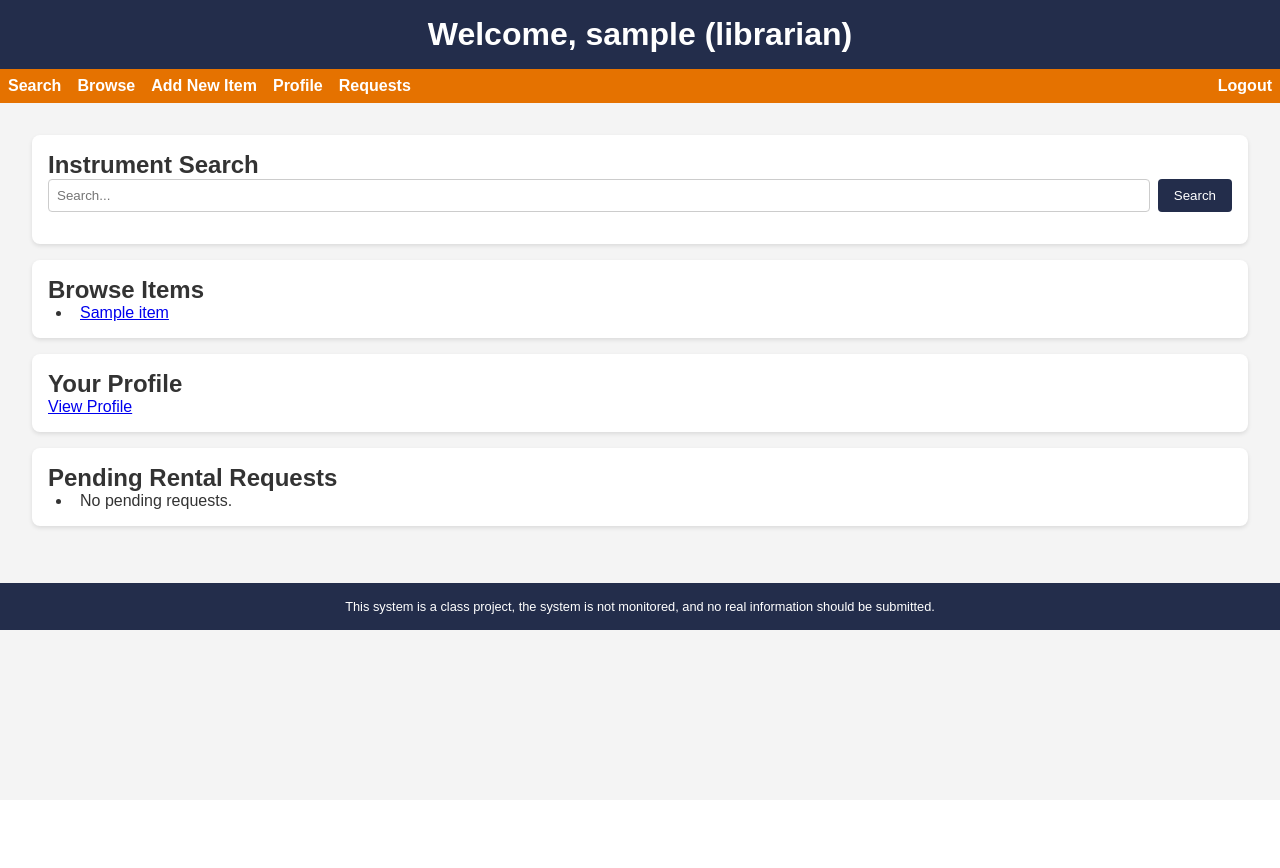
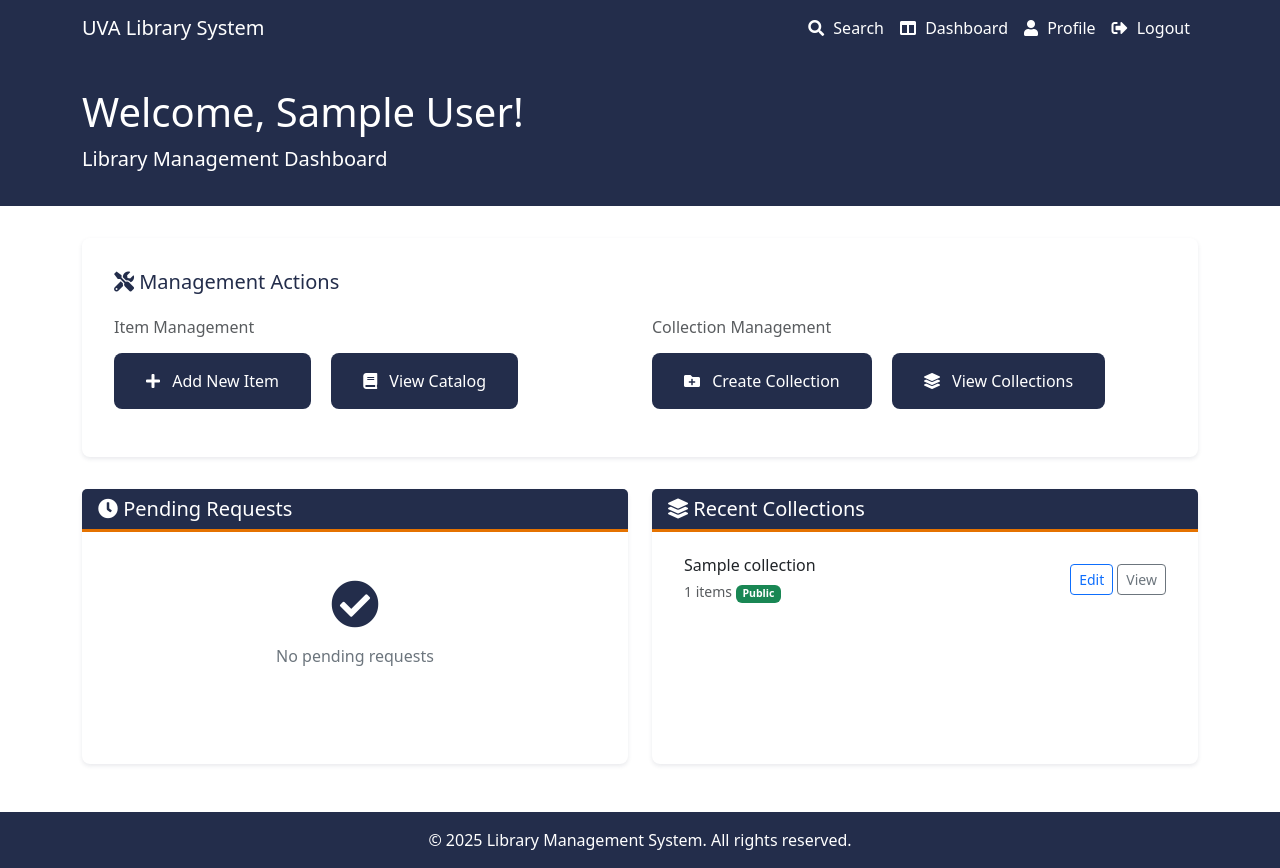
Before and after one commit to KabirSuri/music-instrument-lending-app, a Django app: page /librarian-landing/ in a window 1280 px wide. Before the commit the page ends 630 px from the top, so only its background shows below. Run offline with Django 5.2, Linux system fonts and the light colour scheme; a user stored in the database is signed in; tables that the repository leaves empty hold one stand-in row (values such as "Sample post").

Commit message:
added buttons for librarians to add items and make collections

```diff
--- a/mysite/urls.py
+++ b/mysite/urls.py
@@ -39,6 +39,11 @@ urlpatterns = [
     path('items/<int:item_id>/', views.item_detail, name="item_detail"),
     path('create-item/', views.create_item, name='create-item'),
     path('edit-item/<int:item_id>/', views.edit_item, name='edit-item'),
+    # Collection URLs
+    path('collections/', views.collection_list, name='collections'),
+    path('collections/create/', views.create_collection, name='create-collection'),
+    path('collections/<int:collection_id>/', views.collection_detail, name='collection-detail'),
+    path('collections/<int:collection_id>/edit/', views.edit_collection, name='edit-collection'),
 ]
 
 if settings.DEBUG:
--- a/mysite/views.py
+++ b/mysite/views.py
@@ -2,7 +2,7 @@ from django.shortcuts import render, get_object_or_404, redirect
 from django.contrib.auth.decorators import login_required
 from django.contrib import messages
 from django.db.models import Q
-from .models import Item, BorrowRequest, ItemImage, Library, UserProfile
+from .models import Item, BorrowRequest, ItemImage, Library, UserProfile, Collection
 from .forms import ItemForm, ProfileImageForm
 from django.urls import reverse
 from django.contrib.auth.views import LogoutView
@@ -44,12 +44,18 @@ def patron_login(request):
     return render(request, 'patron-landing.html', context)
 
 def librarian_login(request):
-    items = Item.objects.all()
-    requests = BorrowRequest.objects.filter(approved=False)
-    return render(request, 'librarian-landing.html', {
-        'items': items,
-        'requests': requests
-    })
+    # Get pending borrow requests
+    requests = BorrowRequest.objects.filter(approved=False).order_by('-requested_at')
+
+    # Get recent collections
+    collections = Collection.objects.all().order_by('-id')[:5]  # Get 5 most recent collections
+
+    context = {
+        'requests': requests,
+        'collections': collections,
+    }
+
+    return render(request, 'librarian-landing.html', context)
 
 @login_required
 def profile_view(request):
@@ -194,3 +200,102 @@ def catalog_view(request):
         "items": items,
         "query": query
     })
+
+@login_required
+def collection_list(request):
+    """Display all collections with search functionality."""
+    if not request.user.profile.is_librarian:
+        messages.error(request, "Only librarians can view collections.")
+        return redirect('catalog')
+
+    query = request.GET.get('q', '')
+    if query:
+        collections = Collection.objects.filter(
+            Q(title__icontains=query) |
+            Q(description__icontains=query)
+        )
+    else:
+        collections = Collection.objects.all().order_by('-id')
+
+    return render(request, 'collections/collection_list.html', {
+        'collections': collections,
+        'query': query
+    })
+
+@login_required
+def create_collection(request):
+    """Create a new collection."""
+    if not request.user.profile.is_librarian:
+        messages.error(request, "Only librarians can create collections.")
+        return redirect('catalog')
+
+    if request.method == 'POST':
+        title = request.POST.get('title')
+        description = request.POST.get('description')
+        is_public = request.POST.get('is_public') == 'on'
+
+        if title:
+            collection = Collection.objects.create(
+                title=title,
+                description=description,
+                is_public=is_public,
+                created_by=request.user
+            )
+
+            # Handle selected items
+            item_ids = request.POST.getlist('items')
+            if item_ids:
+                items = Item.objects.filter(id__in=item_ids)
+                collection.items.add(*items)
+
+            messages.success(request, f"Collection '{collection.title}' created successfully!")
+            return redirect('collection-detail', collection_id=collection.id)
+
+    # Get available items for the collection
+    items = Item.objects.all()
+    return render(request, 'collections/create_collection.html', {'items': items})
+
+@login_required
+def collection_detail(request, collection_id):
+    """Display details of a specific collection."""
+    collection = get_object_or_404(Collection, id=collection_id)
+
+    if not collection.is_public and not request.user.profile.is_librarian:
+        messages.error(request, "You don't have permission to view this collection.")
+        return redirect('catalog')
+
+    return render(request, 'collections/collection_detail.html', {
+        'collection': collection
+    })
+
+@login_required
+def edit_collection(request, collection_id):
+    """Edit an existing collection."""
+    if not request.user.profile.is_librarian:
+        messages.error(request, "Only librarians can edit collections.")
+        return redirect('catalog')
+
+    collection = get_object_or_404(Collection, id=collection_id)
+
+    if request.method == 'POST':
+        collection.title = request.POST.get('title', collection.title)
+        collection.description = request.POST.get('description', collection.description)
+        collection.is_public = request.POST.get('is_public') == 'on'
+        collection.save()
+
+        # Update items
+        item_ids = request.POST.getlist('items')
+        collection.items.clear()
+        if item_ids:
+            items = Item.objects.filter(id__in=item_ids)
+            collection.items.add(*items)
+
+        messages.success(request, f"Collection '{collection.title}' updated successfully!")
+        return redirect('collection-detail', collection_id=collection.id)
+
+    # Get available items for the collection
+    items = Item.objects.all()
+    return render(request, 'collections/edit_collection.html', {
+        'collection': collection,
+        'items': items
+    })
--- a/templates/librarian-landing.html
+++ b/templates/librarian-landing.html
@@ -1,126 +1,232 @@
-<!DOCTYPE html>
-<html lang="en">
-<head>
-  <meta charset="UTF-8">
-  <title>Librarian Landing</title>
+{% extends "base.html" %}
+{% load static %}
+
+{% block extra_css %}
 <style>
-    * { margin: 0; padding: 0; box-sizing: border-box; }
-    body { font-family: Arial, sans-serif; background-color: #f4f4f4; color: #333; }
-    header {
-      background-color: #232D4B;
-      color: #fff;
-      padding: 1rem;
-      text-align: center;
+    .dashboard-header {
+        background-color: var(--uva-blue);
+        color: white;
+        padding: 2rem 0;
+        margin-bottom: 2rem;
     }
-    nav {
-      background-color: #E57200;
-      display: flex;
-      justify-content: center;
-      gap: 1rem;
-      padding: 0.5rem;
+
+    .dashboard-card {
+        height: 100%;
+        transition: transform 0.2s;
+        border: none;
+        border-radius: 8px;
+        box-shadow: 0 2px 4px rgba(35, 45, 75, 0.1);
+        margin-bottom: 2rem;
     }
-    nav a {
-      color: #fff;
-      text-decoration: none;
+
+    .dashboard-card:hover {
+        transform: translateY(-5px);
+        box-shadow: 0 5px 15px rgba(35, 45, 75, 0.1);
+    }
+
+    .card-header {
+        border-bottom: 3px solid var(--uva-orange);
+    }
+
+    .status-badge {
+        padding: 0.5em 1em;
+        border-radius: 15px;
+        font-size: 0.8rem;
         font-weight: bold;
     }
-    main {
+
+    .status-pending {
+        background-color: var(--uva-orange);
+        color: white;
+    }
+
+    .status-approved {
+        background-color: #28a745;
+        color: white;
+    }
+
+    .empty-state {
+        text-align: center;
         padding: 2rem;
-      min-height: 60vh;
+        color: #6c757d;
     }
-    ul {
-      padding-left: 1.5rem;
+
+    .empty-state i {
+        font-size: 3rem;
+        color: var(--uva-blue);
+        margin-bottom: 1rem;
     }
-    li {
-      padding-left: 0.5rem;
+
+    .action-buttons {
+        background-color: white;
+        padding: 2rem;
+        border-radius: 8px;
+        box-shadow: 0 2px 4px rgba(35, 45, 75, 0.1);
+        margin-bottom: 2rem;
     }
-    .section {
-      background: #fff;
+
+    .action-buttons h5 {
+        color: var(--uva-blue);
+        margin-bottom: 1.5rem;
+    }
+
+    .action-button {
+        background-color: var(--uva-blue);
+        color: white;
+        border: none;
+        padding: 1rem 2rem;
+        border-radius: 8px;
+        transition: all 0.3s ease;
+        text-decoration: none;
+        display: inline-block;
+        margin-right: 1rem;
+        margin-bottom: 1rem;
+    }
+
+    .action-button:hover {
+        background-color: var(--uva-orange);
+        color: white;
+        text-decoration: none;
+    }
+
+    .action-button i {
+        margin-right: 0.5rem;
+    }
+
+    .collection-item {
+        display: flex;
+        align-items: center;
         padding: 1rem;
-      margin-bottom: 1rem;
-      border-radius: 8px;
-      box-shadow: 0 2px 4px rgba(0,0,0,0.1);
+        border-bottom: 1px solid #eee;
     }
-    .search-box {
+
+    .collection-item:last-child {
+        border-bottom: none;
+    }
+
+    .collection-info {
+        flex-grow: 1;
+    }
+
+    .collection-actions {
         display: flex;
         gap: 0.5rem;
-      margin-bottom: 1rem;
     }
-    .search-box input {
-      flex: 1;
-      padding: 0.5rem;
-      border: 1px solid #ccc;
-      border-radius: 4px;
-    }
-    .search-box button {
-      padding: 0.5rem 1rem;
-      border: none;
-      background-color: #232D4B;
-      color: #fff;
-      border-radius: 4px;
-      cursor: pointer;
-    }
-    footer {
-      background-color: #232D4B;
-      color: #fff;
-      text-align: center;
-      padding: 1rem;
-      font-size: 0.8rem;
-    }
-    footer a { color: #E57200; text-decoration: none; }
 </style>
-</head>
-<body>
-  <header>
-    <h1>Welcome, {{ request.user.username }} (librarian)</h1>
-  </header>
-  <nav>
-    <a href="#search">Search</a>
-    <a href="#browse">Browse</a>
-    <a href="{% url 'create_item' %}">Add New Item</a>
-    <a href="{% url 'profile' %}">Profile</a>
-    <a href="#approve">Requests</a>
-    <a href="{% url 'logout' %}" style="margin-left: auto;">Logout</a>
-  </nav>
-  <main>
-    <section id="search" class="section">
-      <h2>Instrument Search</h2>
-      <div class="search-box">
-        <input type="text" placeholder="Search..." name="query">
-        <button type="submit">Search</button>
+{% endblock %}
+
+{% block content %}
+<div class="dashboard-header">
+    <div class="container">
+        <h1>Welcome, {{ user.get_full_name|default:user.username }}!</h1>
+        <p class="lead mb-0">Library Management Dashboard</p>
     </div>
-    </section>
-    <section id="browse" class="section">
-      <h2>Browse Items</h2>
-      <ul>
-        {% if items %}
-          {% for item in items %}
-            <li><a href="{% url 'item_detail' item.id %}">{{ item.title }}</a></li>
+</div>
+
+<div class="container">
+    <div class="action-buttons">
+        <h5><i class="fas fa-tools"></i> Management Actions</h5>
+        <div class="row">
+            <div class="col-md-6">
+                <h6 class="text-muted mb-3">Item Management</h6>
+                <a href="{% url 'create-item' %}" class="action-button">
+                    <i class="fas fa-plus"></i> Add New Item
+                </a>
+                <a href="{% url 'catalog' %}" class="action-button">
+                    <i class="fas fa-book"></i> View Catalog
+                </a>
+            </div>
+            <div class="col-md-6">
+                <h6 class="text-muted mb-3">Collection Management</h6>
+                <a href="{% url 'create-collection' %}" class="action-button">
+                    <i class="fas fa-folder-plus"></i> Create Collection
+                </a>
+                <a href="{% url 'collections' %}" class="action-button">
+                    <i class="fas fa-layer-group"></i> View Collections
+                </a>
+            </div>
+        </div>
+    </div>
+
+    <div class="row">
+        <!-- Pending Requests -->
+        <div class="col-md-6">
+            <div class="dashboard-card card">
+                <div class="card-header">
+                    <h5 class="mb-0"><i class="fas fa-clock"></i> Pending Requests</h5>
+                </div>
+                <div class="card-body">
+                    {% if requests %}
+                        <div class="list-group list-group-flush">
+                        {% for request in requests %}
+                            <div class="list-group-item">
+                                <div class="d-flex justify-content-between align-items-center">
+                                    <div>
+                                        <h6 class="mb-1">{{ request.item.title }}</h6>
+                                        <small class="text-muted">
+                                            Requested by: {{ request.user.email }}<br>
+                                            Date: {{ request.requested_at|date:"F j, Y" }}
+                                        </small>
+                                    </div>
+                                    <div>
+                                        <button class="btn btn-sm btn-success">Approve</button>
+                                        <button class="btn btn-sm btn-danger">Deny</button>
+                                    </div>
+                                </div>
+                            </div>
                         {% endfor %}
+                        </div>
                     {% else %}
-          <li>No items available.</li>
+                        <div class="empty-state">
+                            <i class="fas fa-check-circle"></i>
+                            <p>No pending requests</p>
+                        </div>
                     {% endif %}
-      </ul>
-    </section>
-    <section id="profile" class="section">
-      <h2>Your Profile</h2>
-      <p><a href="{% url 'profile' %}">View Profile</a></p>
-    </section>
-    <section id="approve" class="section">
-      <h2>Pending Rental Requests</h2>
-      <ul>
-        {% if requests %}
-          {% for req in requests %}
-            <li>{{ req }}</li>
+                </div>
+            </div>
+        </div>
+
+        <!-- Recent Collections -->
+        <div class="col-md-6">
+            <div class="dashboard-card card">
+                <div class="card-header">
+                    <h5 class="mb-0"><i class="fas fa-layer-group"></i> Recent Collections</h5>
+                </div>
+                <div class="card-body">
+                    {% if collections %}
+                        <div class="list-group list-group-flush">
+                        {% for collection in collections %}
+                            <div class="list-group-item">
+                                <div class="d-flex justify-content-between align-items-center">
+                                    <div>
+                                        <h6 class="mb-1">{{ collection.title }}</h6>
+                                        <small class="text-muted">
+                                            {{ collection.items.count }} items
+                                            {% if collection.is_public %}
+                                                <span class="badge bg-success">Public</span>
+                                            {% else %}
+                                                <span class="badge bg-secondary">Private</span>
+                                            {% endif %}
+                                        </small>
+                                    </div>
+                                    <div>
+                                        <a href="{% url 'edit-collection' collection.id %}" class="btn btn-sm btn-outline-primary">Edit</a>
+                                        <a href="{% url 'collection-detail' collection.id %}" class="btn btn-sm btn-outline-secondary">View</a>
+                                    </div>
+                                </div>
+                            </div>
                         {% endfor %}
+                        </div>
                     {% else %}
-          <li>No pending requests.</li>
+                        <div class="empty-state">
+                            <i class="fas fa-folder-open"></i>
+                            <p>No collections created yet</p>
+                            <a href="{% url 'create-collection' %}" class="btn btn-primary">Create First Collection</a>
+                        </div>
                     {% endif %}
-      </ul>
-    </section>
-  </main>
-  <footer>
-    <p>This system is a class project, the system is not monitored, and no real information should be submitted.</p>
-  </footer>
-</body>
-</html>
+                </div>
+            </div>
+        </div>
+    </div>
+</div>
+{% endblock %}
```
Also changed, not shown: templates/collections/collection_detail.html (added, +65 -0 lines), templates/collections/collection_list.html (added, +65 -0 lines), templates/collections/create_collection.html (added, +65 -0 lines), templates/collections/edit_collection.html (added, +74 -0 lines). Lines whose indentation alone changed are shown as unchanged.
